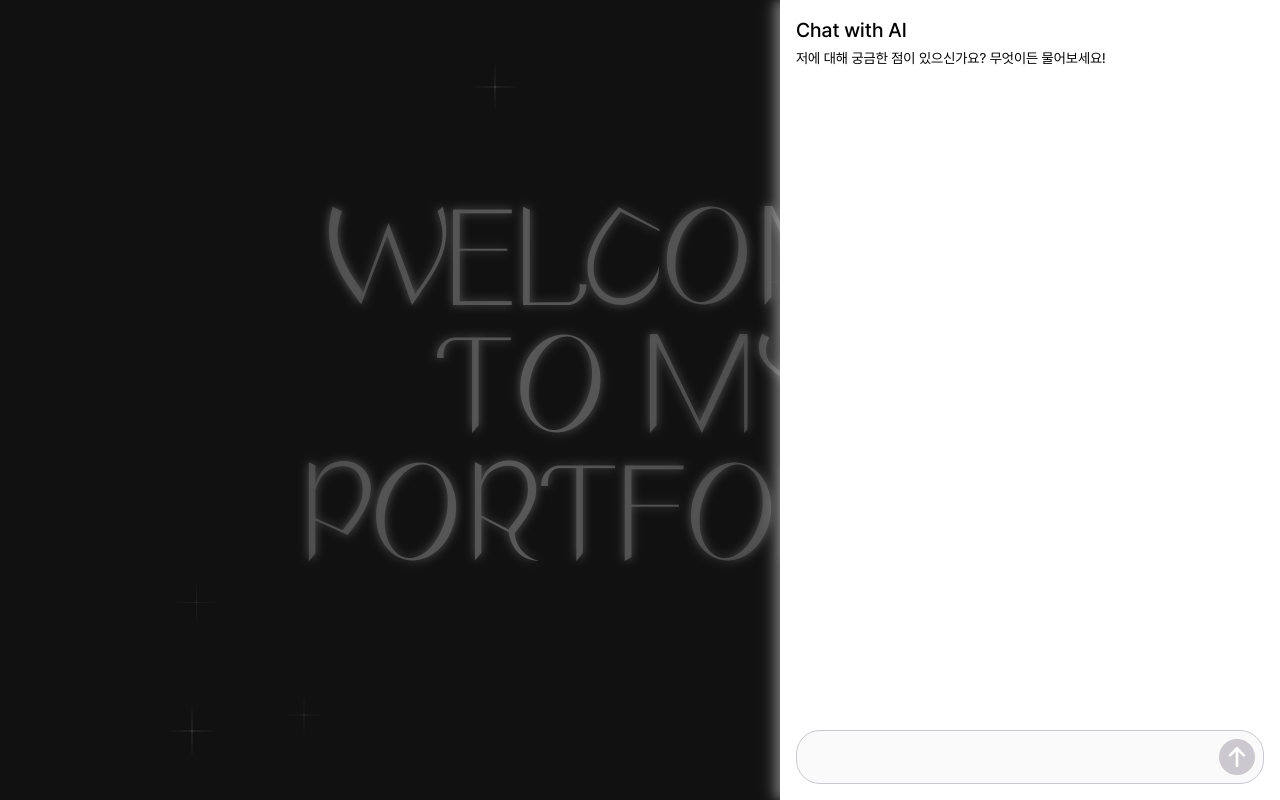
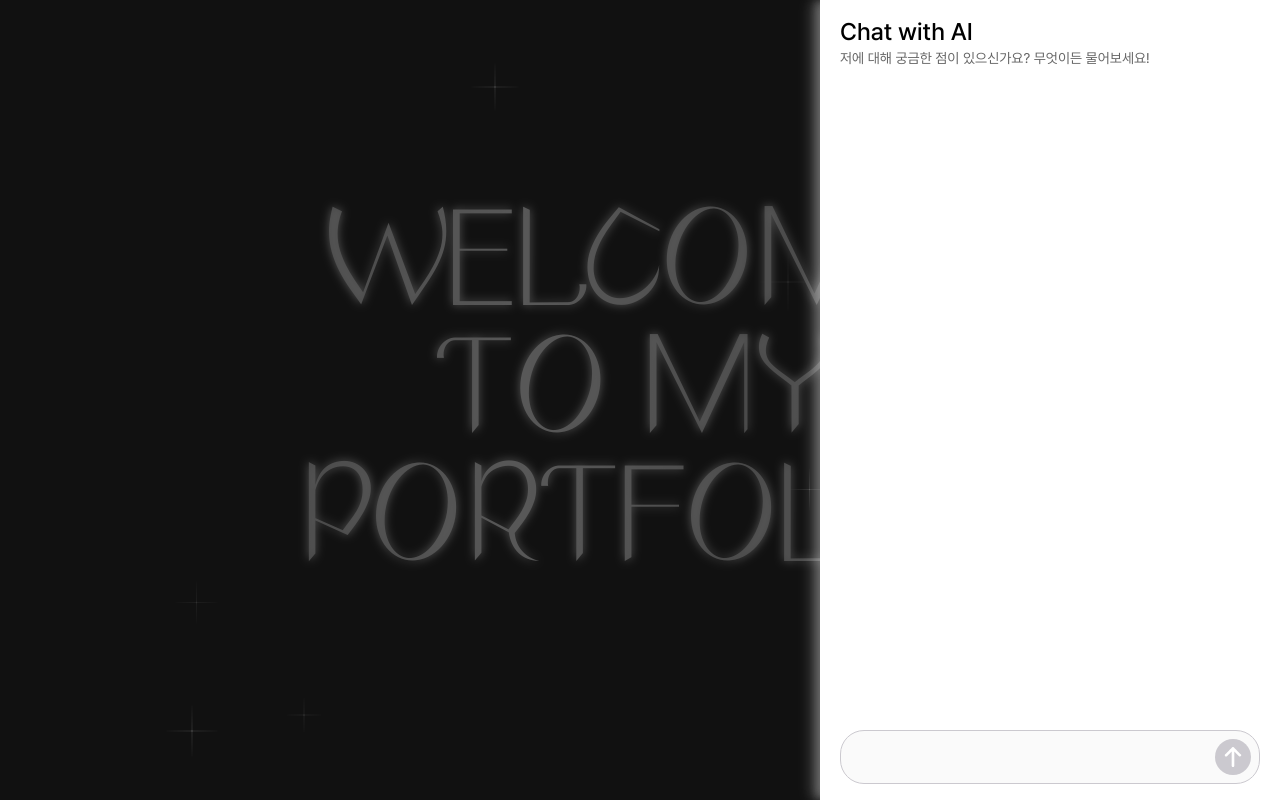
Before and after one commit to eunbinnie/fe-portfolio, a Next.js app: page / in a window 1280 px wide. Both pictures are taken after a click on the button 1232 px from the left and 752 px from the top of the page. Shown: the top 800 px of the page. Built offline with nearby package versions, Linux system fonts and the light colour scheme.

Commit message:
refactor: drawer 디자인 개선 작업

```diff
--- a/src/components/AI/ChatContainer.tsx
+++ b/src/components/AI/ChatContainer.tsx
@@ -58,9 +58,11 @@ const ChatContainer = ({ active, onClose }: IModalProps) => {
     <Drawer active={active} onClose={onClose}>
       <div className="size-full">
         <div className="flex h-full flex-col gap-8 overflow-hidden">
-          <div className="flex flex-col gap-1">
-            <h5 className="text-xl font-medium">Chat with AI</h5>
-            <h6 className="break-keep text-sm">
+          <div>
+            <h5 className="pr-5 text-xl font-medium md:text-2xl">
+              Chat with AI
+            </h5>
+            <h6 className="break-keep text-sm text-[#656565]">
               저에 대해 궁금한 점이 있으신가요? 무엇이든 물어보세요!
             </h6>
           </div>
--- a/src/components/AI/Conversation.tsx
+++ b/src/components/AI/Conversation.tsx
@@ -22,7 +22,7 @@ const Conversation = ({ message, response }: ConversationProps) => {
       <div className="flex">
         <div
           className={cn(
-            'rounded-3xl rounded-bl-none bg-gray-100',
+            'rounded-3xl rounded-bl-none bg-[#f5f5f5]',
             response === '' ? 'p-0' : 'px-5 py-3',
           )}
         >
--- a/src/components/modal/Drawer.tsx
+++ b/src/components/modal/Drawer.tsx
@@ -11,7 +11,7 @@ const Drawer = ({ active, children, onClose }: IModalProps) => {
   return (
     <div
       className={cn(
-        'fill-mode-forwards fixed inset-y-0 right-0 w-full max-w-[500px] bg-white p-4 shadow-leftSmall',
+        'fill-mode-forwards fixed inset-y-0 right-0 w-full max-w-[460px] bg-white px-5 py-4 shadow-leftSmall',
         active ? 'animate-slide-in-right' : 'animate-slide-out-right',
       )}
     >
```
